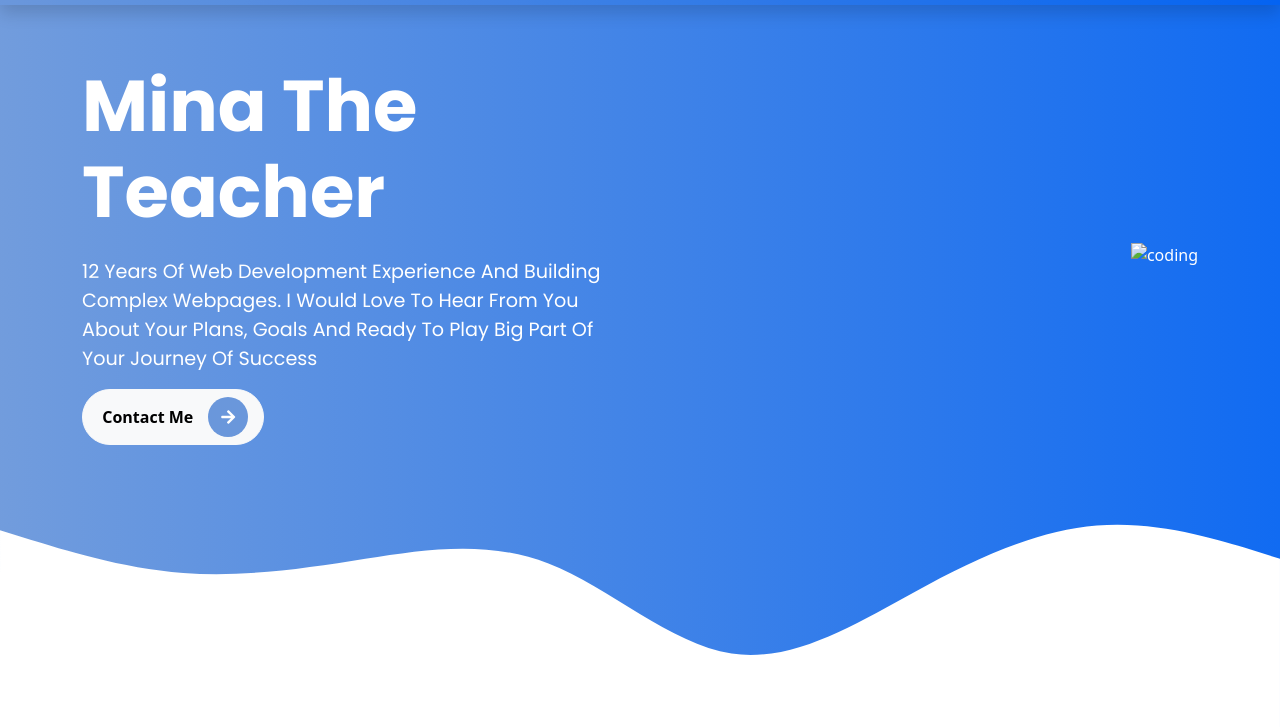
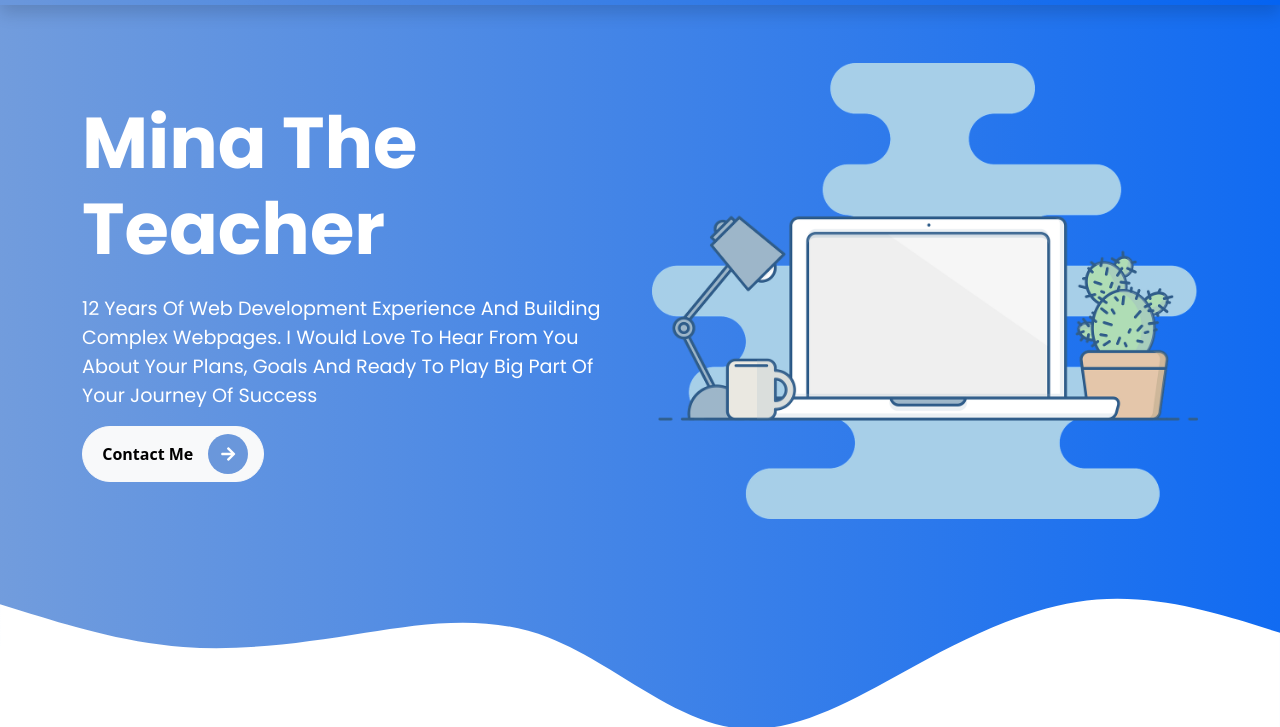
Before and after one commit to minamarcos/bootstrap5-sass, a website: page index.html in a window 1280 px wide. Shown: the part 97-824 px from the top of the page. Drawn offline with Linux system fonts and the light colour scheme.

Commit message:
hero update

```diff
--- a/index.html
+++ b/index.html
@@ -71,7 +71,8 @@
                         <span><i class="fas fa-arrow-right"></i></span>
                     </button>
                 </div>
-                <div class="col-md-6 intro text-end"><img src="/assets/images/hero.png" alt="coding" class="img-fluid">
+                <div class="col-md-6 intro text-end"><img src="/assets/images/hero-1.png" alt="coding"
+                        class="img-fluid">
                 </div>
             </div>
         </div>
```
